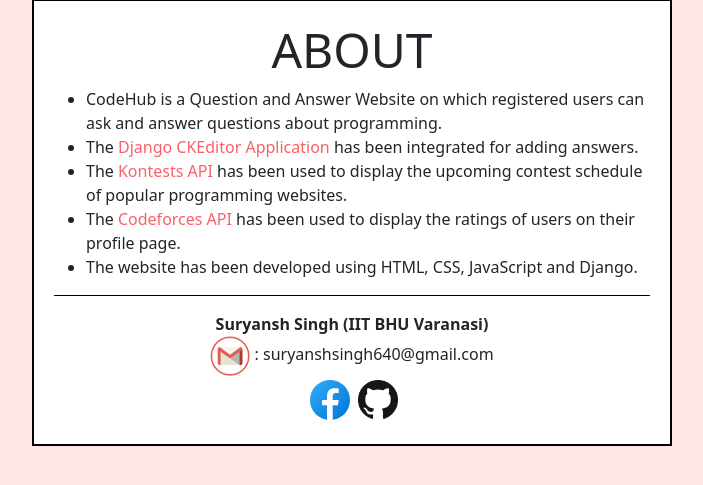
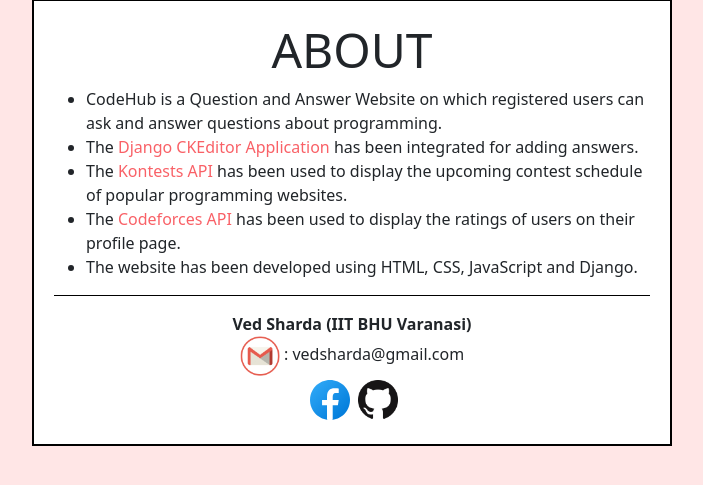
Before and after one commit to vshardaa/CodeHub, a Django app: page /about/ in a window 1280 px wide. Shown: the part 161-646 px from the top of the page, without its empty margins (288-991 px from the left). Run offline with Django 3.2, Linux system fonts and the light colour scheme; some libraries are stand-ins or nearby versions.

Commit message:
Update about.html

```diff
--- a/CodeHub/templates/CodeHub/about.html
+++ b/CodeHub/templates/CodeHub/about.html
@@ -12,10 +12,10 @@
     </ul>
     <hr>
     <div class="center">
-        <b>Suryansh Singh (IIT BHU Varanasi)</b><br>
-        <img src="{%static 'images/Google.png'%}" style="height:40px;width:40px"> : suryanshsingh640@gmail.com<br>
-        <a href="https://www.facebook.com/suryansh.dhoni/" target="_blank">{%include './icons/fb.svg'%}</a>
-        <a href="https://github.com/decapitator007" target="_blank"><img src="{%static 'images/GitHub.png'%}" style="height:40px;width:40px"></a>
+        <b>Ved Sharda (IIT BHU Varanasi)</b><br>
+        <img src="{%static 'images/Google.png'%}" style="height:40px;width:40px"> : vedsharda@gmail.com<br>
+        <a href="https://www.facebook.com/" target="_blank">{%include './icons/fb.svg'%}</a>
+        <a href="https://github.com/vshardaa" target="_blank"><img src="{%static 'images/GitHub.png'%}" style="height:40px;width:40px"></a>
     </div>
 </div>
 {%endblock%}
```
